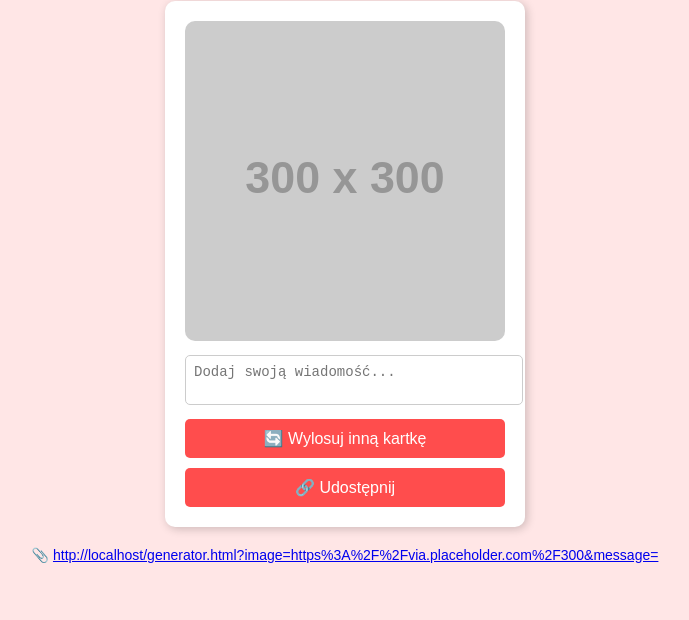
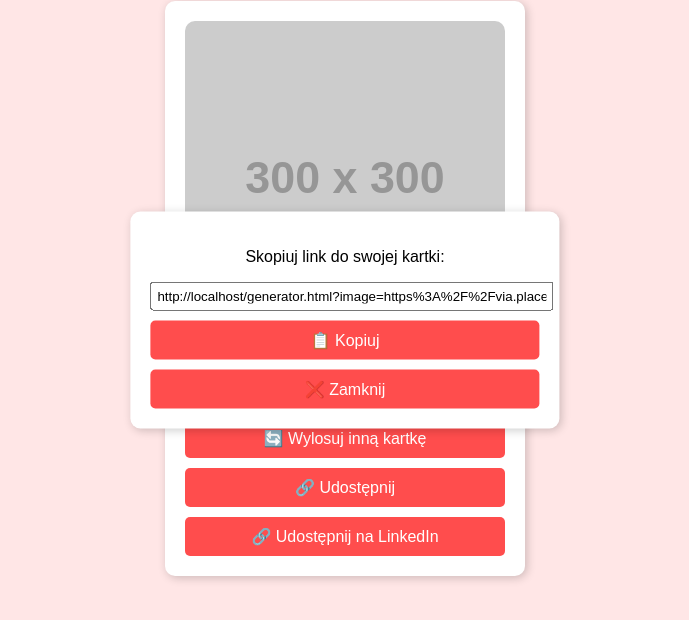
Before and after one commit to tkwadrat/walentynki, a plain HTML site: page generator.html in a window 1280 px wide. Both pictures are taken after a click on the button "🔗 Udostępnij". Shown: the part 80-700 px from the top of the page, without its empty margins (295-984 px from the left). Drawn offline with Linux system fonts and the light colour scheme; placeholder pictures from the web are drawn by us.

Commit message:
Update generator.html

```diff
--- a/generator.html
+++ b/generator.html
@@ -66,10 +66,16 @@
         <textarea id="message" placeholder="Dodaj swoją wiadomość..." oninput="updateNote()"></textarea>
         <p id="noteDisplay" class="note"></p>
         <button onclick="randomImage()">🔄 Wylosuj inną kartkę</button>
-        <button onclick="generateLink()">🔗 Udostępnij</button>
+        <button onclick="showPopup()">🔗 Udostępnij</button>
+        <button onclick="shareOnLinkedIn()">🔗 Udostępnij na LinkedIn</button>
     </div>
 
-    <p id="shareLink" class="share-link"></p>
+    <div id="popup" style="display: none; position: fixed; top: 50%; left: 50%; transform: translate(-50%, -50%); background: white; padding: 20px; border-radius: 10px; box-shadow: 2px 2px 10px rgba(0, 0, 0, 0.2);">
+        <p>Skopiuj link do swojej kartki:</p>
+        <input type="text" id="popupLink" style="width: 100%; padding: 5px;" readonly>
+        <button onclick="copyToClipboard()">📋 Kopiuj</button>
+        <button onclick="closePopup()">❌ Zamknij</button>
+    </div>
 
     <script>
         const images = [
@@ -95,12 +101,33 @@
             }
         }
 
-        function generateLink() {
+        function showPopup() {
             const imageUrl = document.getElementById("valentineImage").src;
             const message = encodeURIComponent(document.getElementById("message").value);
             const shareUrl = `${window.location.origin}${window.location.pathname}?image=${encodeURIComponent(imageUrl)}&message=${message}`;
 
-            document.getElementById("shareLink").innerHTML = `📎 <a href="${shareUrl}" target="_blank">${shareUrl}</a>`;
+            document.getElementById("popupLink").value = shareUrl;
+            document.getElementById("popup").style.display = "block";
+        }
+
+        function copyToClipboard() {
+            const copyText = document.getElementById("popupLink");
+            copyText.select();
+            copyText.setSelectionRange(0, 99999);
+            document.execCommand("copy");
+            alert("Link skopiowany!");
+        }
+
+        function closePopup() {
+            document.getElementById("popup").style.display = "none";
+        }
+
+        function shareOnLinkedIn() {
+            const imageUrl = document.getElementById("valentineImage").src;
+            const message = encodeURIComponent(document.getElementById("message").value);
+            const shareUrl = `${window.location.origin}${window.location.pathname}?image=${encodeURIComponent(imageUrl)}&message=${message}`;
+            const linkedInUrl = `https://www.linkedin.com/sharing/share-offsite/?url=${encodeURIComponent(shareUrl)}`;
+            window.open(linkedInUrl, '_blank');
         }
 
         // Otwieranie udostępnionego linku z kartką i wiadomością
```
